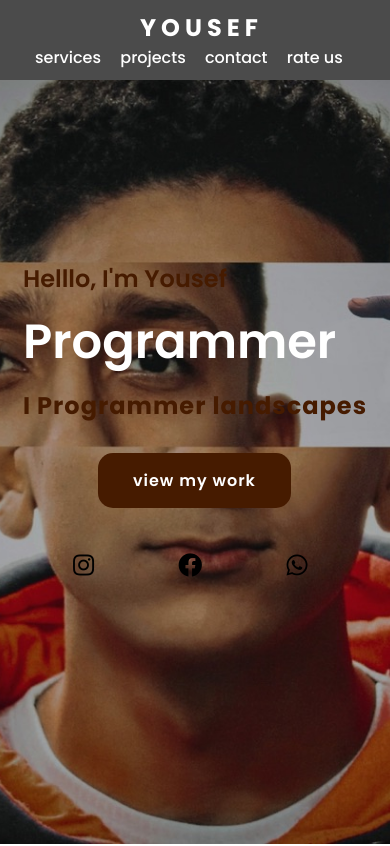
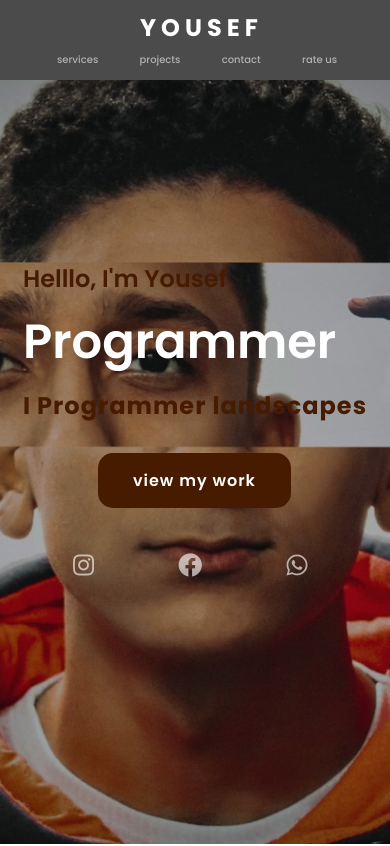
Before and after one commit to YousefA-Abdealzeem/first, a plain HTML site: page index.html in a window 390 px wide. Shown: the top 846 px of the page. Drawn offline with Linux system fonts and the light colour scheme.

Commit message:
change code

```diff
--- a/style.css
+++ b/style.css
@@ -467,8 +467,9 @@ span.scale-rating label {
         }
 
         .style a {
-          font-size: 1em;
-          padding-left: 15px;
+          font-size: 10px;
+          padding-left: 37px;
+          color: #ffffff90;
         }
 
         section {
@@ -495,6 +496,7 @@ span.scale-rating label {
         .social-icons a {
           font-size: 1.5em;
           margin-left: 50px;
+          color: rgba(255, 255, 255, 0.633);
         }
 
         .tittle {
@@ -510,6 +512,9 @@ span.scale-rating label {
         .card {
           width: 90%; /* تعديل العرض لتناسب الشاشات الصغيرة */
           margin: 10px 0;
+        }
+        .card .icon .info{
+          color: black;
         }
 
         .project-card {
```
